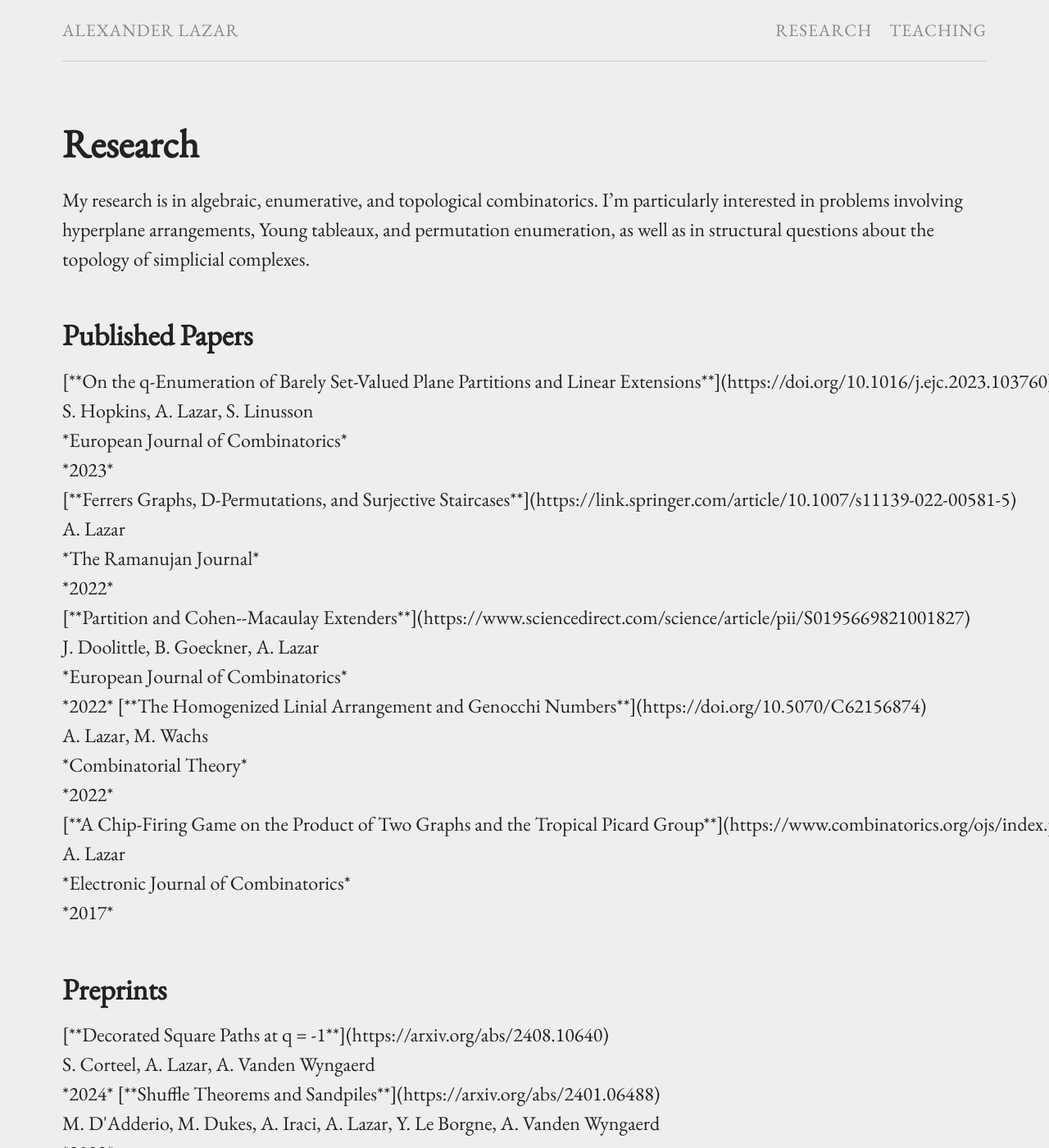
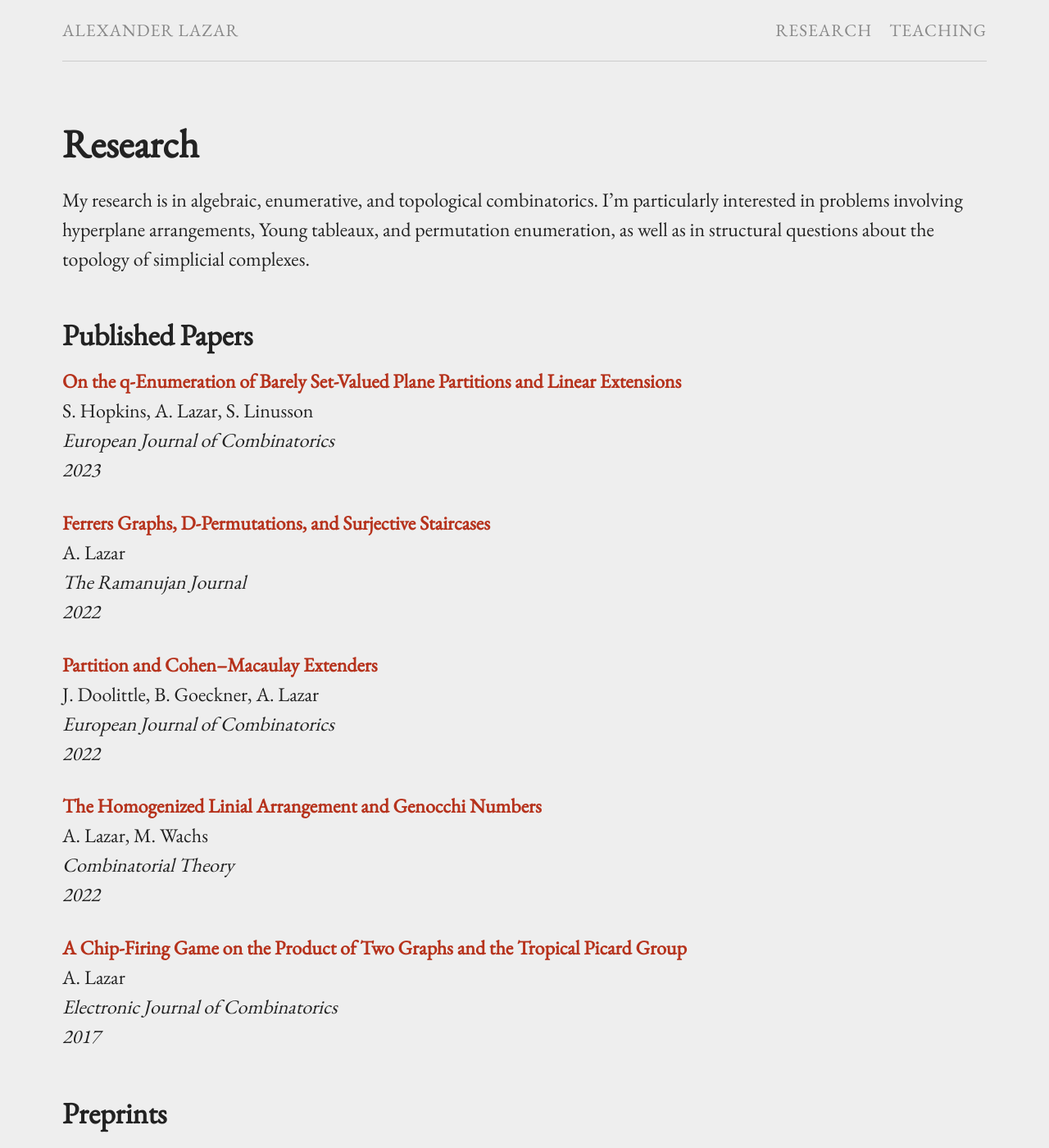
Before and after one commit to AlexanderLazar/alexanderlazar.github.io, a Jekyll site: the page built from research.markdown, in a window 1280 px wide and 1400 px high. Shown: the whole window at 82% size. Built offline with Jekyll 4.4.1, drawn with Linux system fonts in a browser that asks for light colours; some of the changed text lies outside the part shown.

Commit message:
Update research.markdown

```diff
--- a/research.markdown
+++ b/research.markdown
@@ -101,47 +101,42 @@ Young tableaux, and permutation enumeration, as well as in structural questions
 ## Published Papers
 
 {% for pub in page.pubs %}
-<nobr>
 [**{{pub.title}}**]({% if pub.internal %}{{pub.url | prepend: site.baseurl}}{% else %}{{pub.url}}{% endif %})<br />
 {{pub.author}}<br />
 *{{pub.journal}}*
 {% if pub.note %} *({{pub.note}})*
 {% endif %} {% if pub.doi %}[[doi]({{pub.doi}})]{% endif %}<br />
-*{{pub.year}}*</nobr>
+*{{pub.year}}*
 {% endfor %}
 
 ## Preprints
 {% for pub in page.pres %}
-<nobr>
 [**{{pub.title}}**]({% if pub.internal %}{{pub.url | prepend: site.baseurl}}{% else %}{{pub.url}}{% endif %})<br />
 {{pub.author}} <br />
 {% if pub.note %} *({{pub.note}})*
 {% endif %} {% if pub.doi %}[[doi]({{pub.doi}})]<br />{% endif %}
-*{{pub.year}}*</nobr>
+*{{pub.year}}*
 {% endfor %}
 
 ## Extended Abstracts
 {% for pub in page.abs %}
-<nobr>
 [**{{pub.title}}**]({% if pub.internal %}{{pub.url | prepend: site.baseurl}}{% else %}{{pub.url}}{% endif %})<br />
 {{pub.author}}<br />
 *{{pub.journal}}*
 {% if pub.note %} *({{pub.note}})*
 {% endif %} {% if pub.doi %}[[doi]({{pub.doi}})]{% endif %}<br />
-*{{pub.year}}* </nobr>
+*{{pub.year}}*
 {% endfor %}
 
 ## Talks
 {% for pub in page.slides %}
-<nobr>
 [**{{pub.title}}**]({% if pub.internal %}{{pub.url | prepend: site.baseurl}}{% else %}{{pub.url}}{% endif %})<br />
 {{pub.venue}}<br />
 {{pub.location}}
-</nobr>
 {% endfor %}
 
 ## Posters
-
+<nobr>
 {% for pub in page.posters %}
 [**{{pub.title}}**]({% if pub.internal %}{{pub.url | prepend: site.baseurl}}{% else %}{{pub.url}}{% endif %})<br />
 {%if pub.media %}[{{pub.medianote}}]({{pub.media | prepend: site.baseurl}})<br />{% endif %}
```
